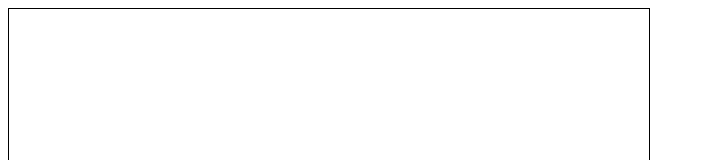
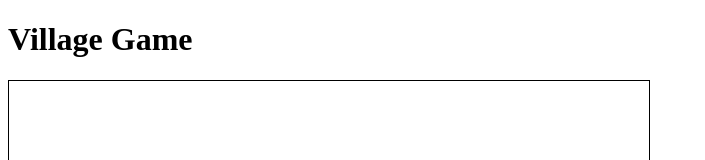
Before and after one commit to beingmerry/Village-Game, a plain HTML site: page index.html in a window 1280 px wide. Shown: the top 160 px of the page, without its empty margins (0-705 px from the left). Drawn offline with Linux system fonts and the light colour scheme.

Commit message:
added h1 title

```diff
--- a/index.html
+++ b/index.html
@@ -3,9 +3,10 @@
   <head>
     <meta charset="UTF-8">
     <link rel="stylesheet" type="text/css" href="./style.css">
-    <title>My Game</title>
+    <title>Village Game</title>
   </head>
   <body>
+    <h1>Village Game</h1>
     <canvas id="game-canvas"></canvas>
     <script src="game.js"></script>
   </body>
```
